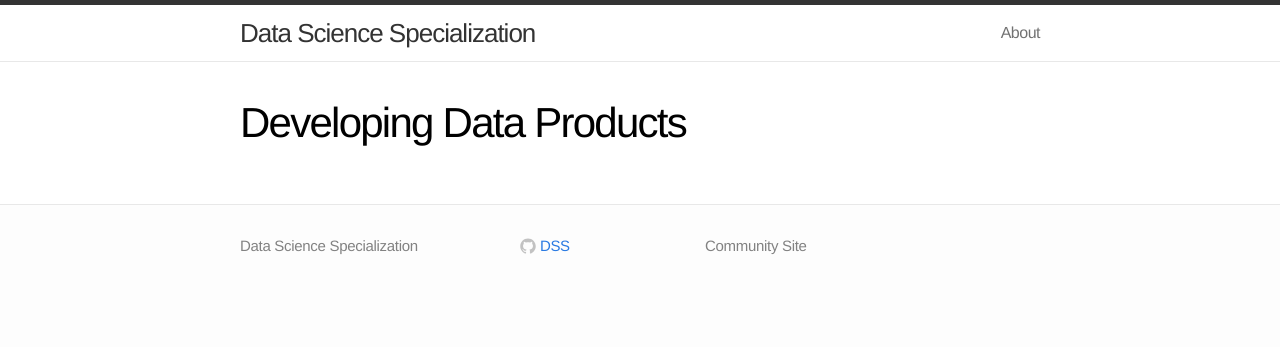
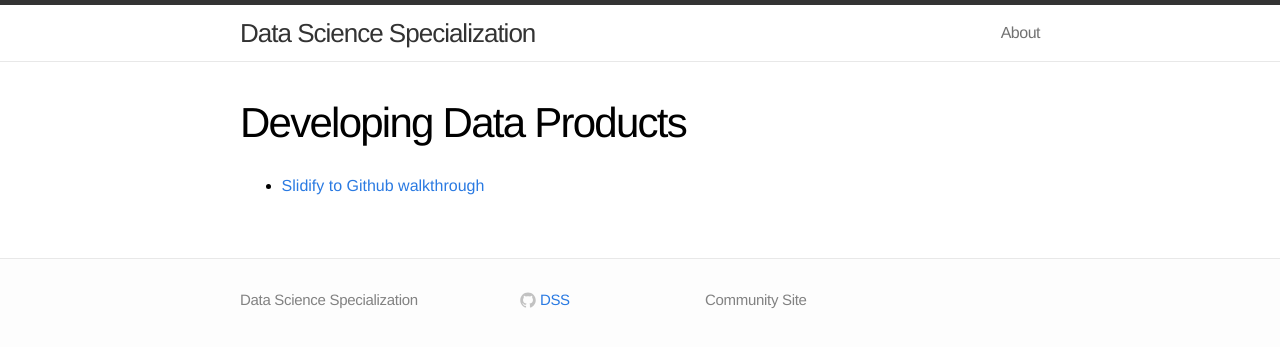
Before and after one commit to DataScienceSpecialization/DataScienceSpecialization.github.io, a Jekyll site: the page built from ddp.md, in a window 1280 px wide. Shown: the top 347 px of the page. Built offline with Jekyll 4.4.1, drawn with Linux system fonts in a browser that asks for light colours.

Commit message:
Slidify to Github

```diff
--- a/ddp.md
+++ b/ddp.md
@@ -3,3 +3,5 @@ layout: page
 title: Developing Data Products
 permalink: /ddp/
 ---
+
+- [Slidify to Github walkthrough](http://rpubs.com/thoughtfulbloke/25103)
```
